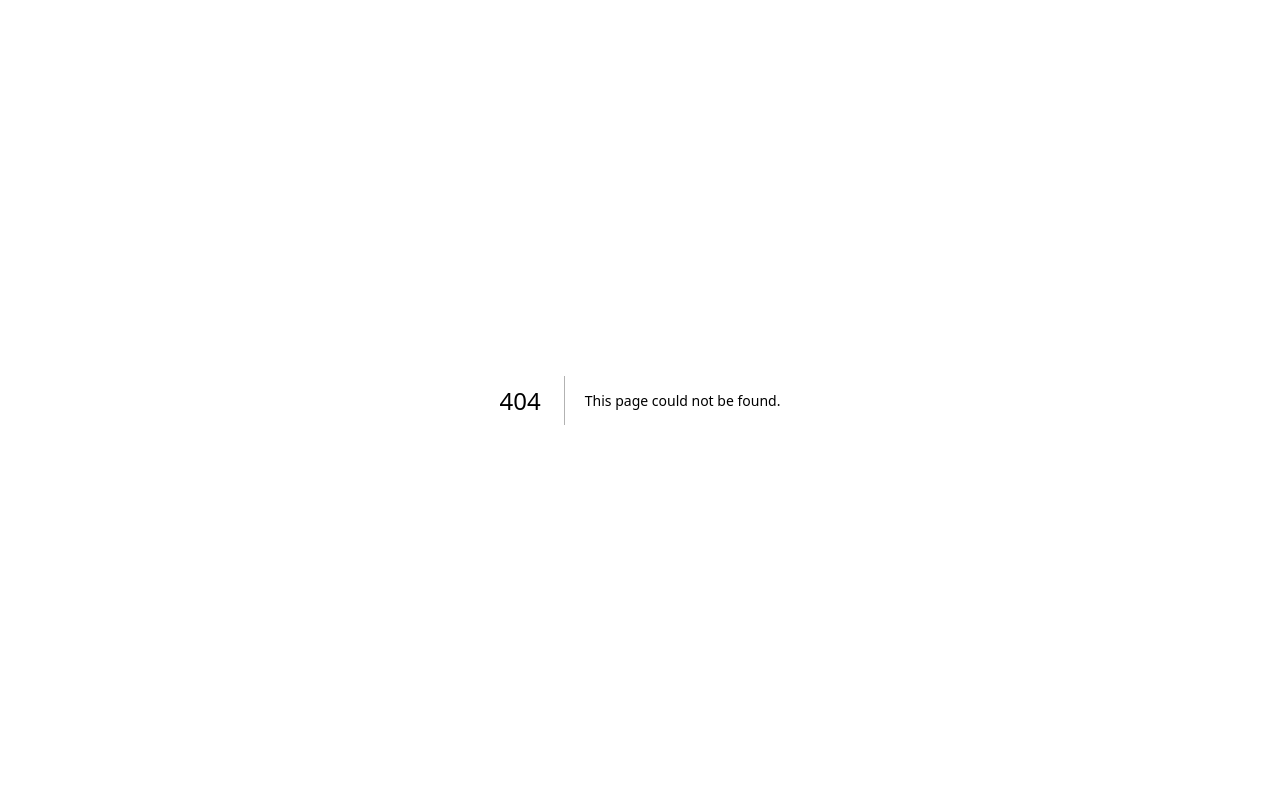
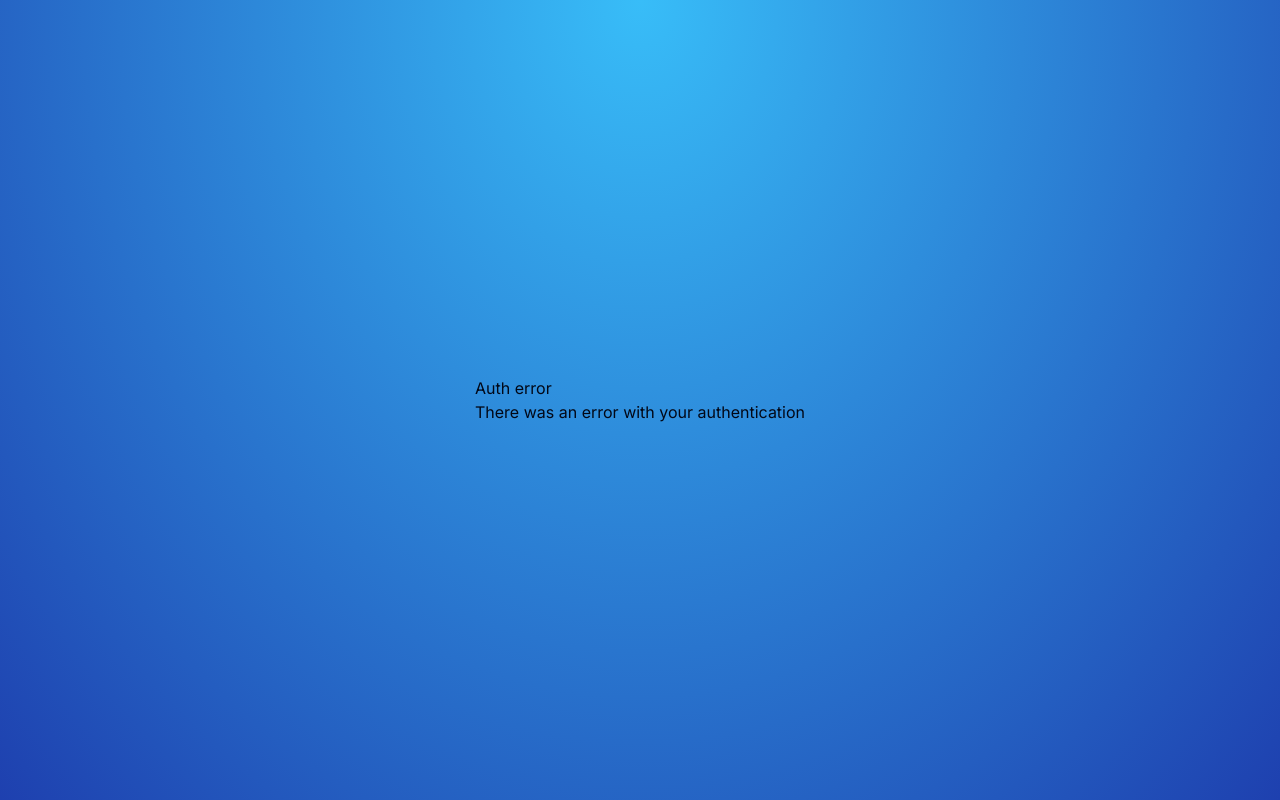
Before and after one commit to assilbekov/next-auth-course, a Next.js app: page /auth/error in a window 1280 px wide. Before the commit this address had no page. Built offline with nearby package versions, Linux system fonts and the light colour scheme.

Commit message:
ErrorPage added

```diff
--- /dev/null
+++ b/app/auth/error/page.tsx
@@ -0,0 +1,10 @@
+
+
+export default function ErrorPage() {
+  return (
+    <div>
+      <h1>Auth error</h1>
+      <p>There was an error with your authentication</p>
+    </div>
+  )
+}
```
